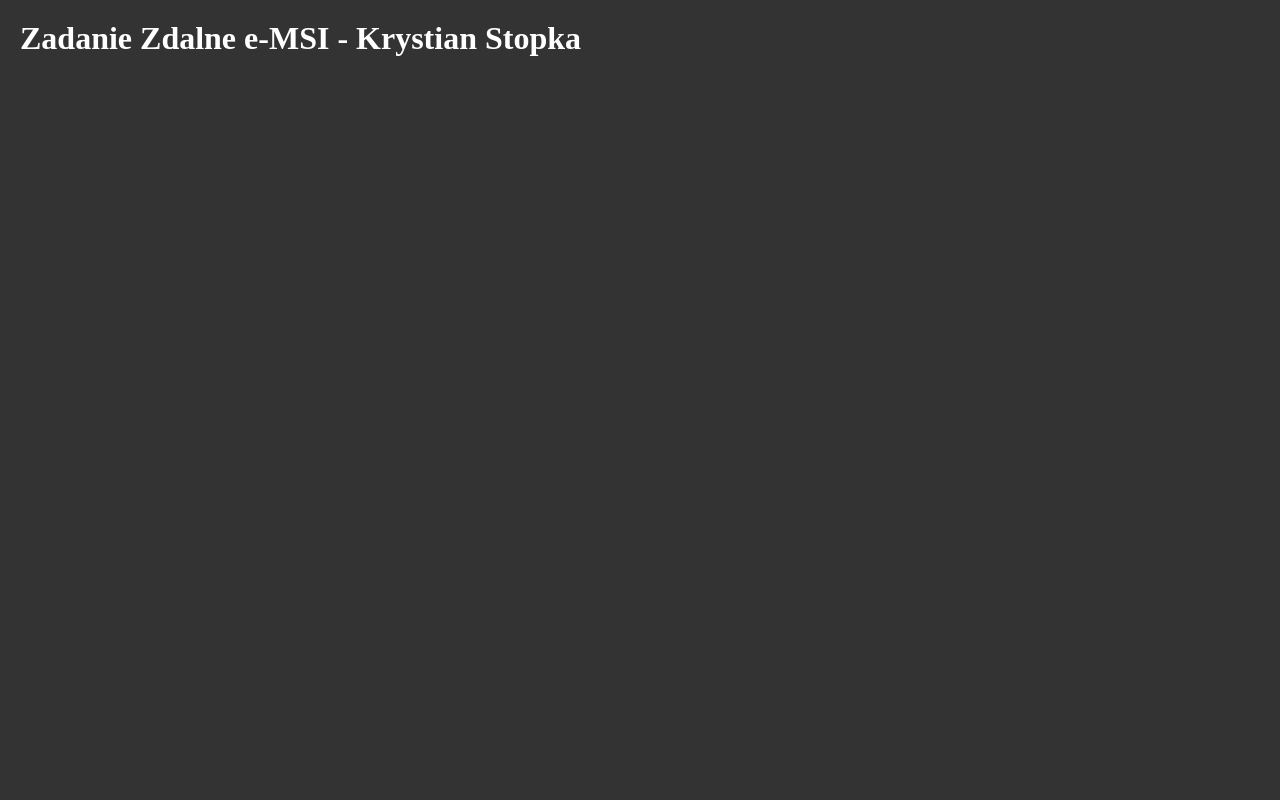
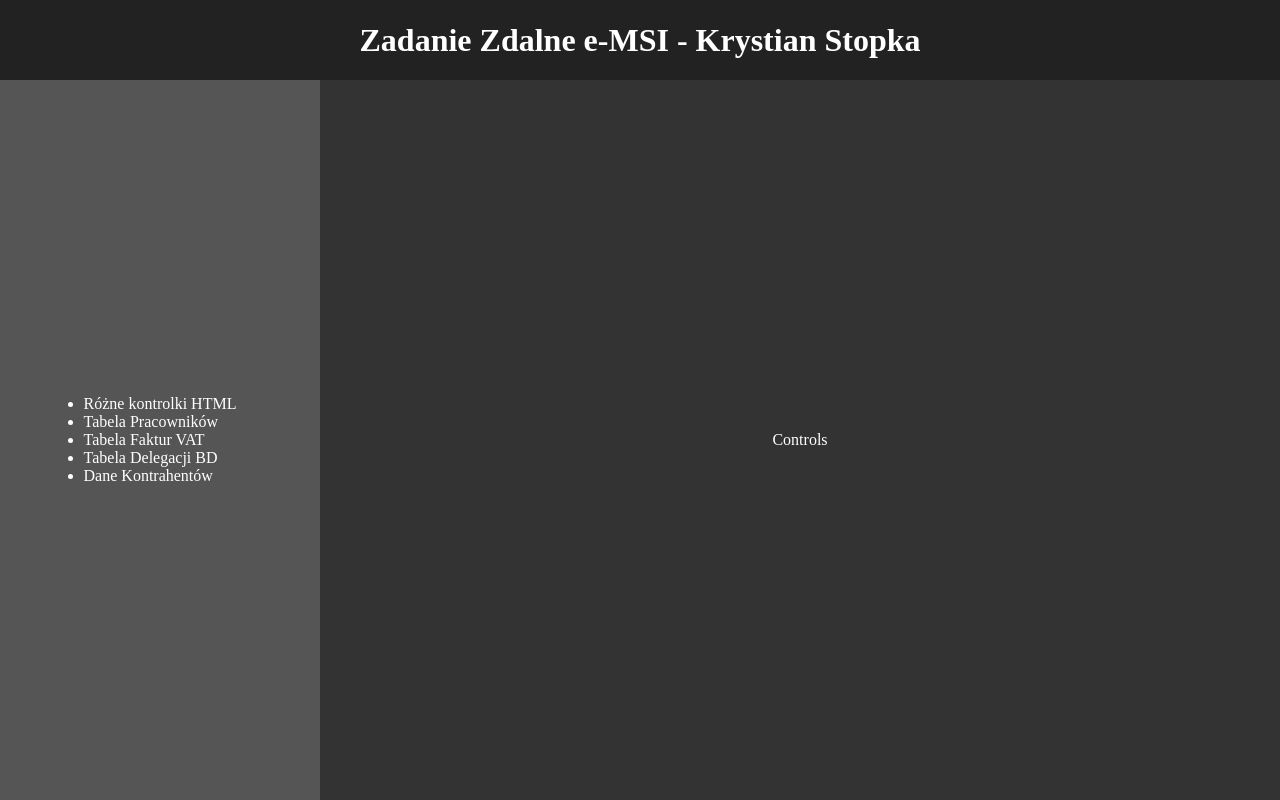
Before and after one commit to kstopka/zadanie_zdalne_e_msi, a React (Create React App) app: page /controls in a window 1280 px wide. Built offline with nearby package versions, Linux system fonts and the light colour scheme.

Commit message:
install react router, css on basic page

```diff
--- a/package.json
+++ b/package.json
@@ -12,6 +12,7 @@
     "@types/react-dom": "^17.0.11",
     "react": "^17.0.2",
     "react-dom": "^17.0.2",
+    "react-router-dom": "^5.3.0",
     "react-scripts": "4.0.3",
     "typescript": "^4.5.2",
     "web-vitals": "^1.1.2"
@@ -39,5 +40,8 @@
       "last 1 firefox version",
       "last 1 safari version"
     ]
+  },
+  "devDependencies": {
+    "@types/react-router-dom": "^5.3.2"
   }
 }
--- a/src/App.tsx
+++ b/src/App.tsx
@@ -1,13 +1,55 @@
 import * as React from "react";
 import { FunctionComponent } from "react";
+import { BrowserRouter as Router, Switch, Route, Link } from "react-router-dom";
+import Home from "./components/Home";
+import Controls from "./components/Controls";
 
 interface AppProps {}
 
 const App: FunctionComponent<AppProps> = () => {
     return (
-        <div className="wrapper">
-            <h1>Zadanie Zdalne e-MSI - Krystian Stopka</h1>
-        </div>
+        <Router>
+            <div className="wrapper">
+                <header>
+                    <Link to="/">
+                        <h1>Zadanie Zdalne e-MSI - Krystian Stopka</h1>
+                    </Link>
+                </header>
+                <section className="content">
+                    <div className="lewy">
+                        <nav>
+                            <ul>
+                                <li>
+                                    <Link to="/controls">Różne kontrolki HTML</Link>
+                                </li>
+                                <li>
+                                    <Link to="/">Tabela Pracowników</Link>
+                                </li>
+                                <li>
+                                    <Link to="/">Tabela Faktur VAT</Link>
+                                </li>
+                                <li>
+                                    <Link to="/">Tabela Delegacji BD</Link>
+                                </li>
+                                <li>
+                                    <Link to="/">Dane Kontrahentów</Link>
+                                </li>
+                            </ul>
+                        </nav>
+                    </div>
+                    <div className="prawy">
+                        <Switch>
+                            <Route path="/" exact>
+                                <Home />
+                            </Route>
+                            <Route path="/controls">
+                                <Controls />
+                            </Route>
+                        </Switch>
+                    </div>
+                </section>
+            </div>
+        </Router>
     );
 };
 
--- /dev/null
+++ b/src/components/Controls.tsx
@@ -0,0 +1,10 @@
+import * as React from "react";
+import { FunctionComponent } from "react";
+
+interface ControlsProps {}
+
+const Controls: FunctionComponent<ControlsProps> = () => {
+    return <div className="controls">Controls</div>;
+};
+
+export default Controls;
--- /dev/null
+++ b/src/components/Home.tsx
@@ -0,0 +1,10 @@
+import * as React from "react";
+import { FunctionComponent } from "react";
+
+interface HomeProps {}
+
+const Home: FunctionComponent<HomeProps> = () => {
+    return <div className="home">{<h1>Home:</h1>}</div>;
+};
+
+export default Home;
--- a/src/index.css
+++ b/src/index.css
@@ -6,11 +6,70 @@
 }
 
 body {
-  background-color: #333;
-  color: white;
+  color: #fff;
 }
 
 h1 {
   padding: 20px;
 }
+
+a {
+  color: #fff;
+  text-decoration: none;
+}
+
+.wrapper {
+  height: 100vh;
+}
+
+.wrapper header {
+  display: -webkit-box;
+  display: -ms-flexbox;
+  display: flex;
+  -webkit-box-pack: center;
+      -ms-flex-pack: center;
+          justify-content: center;
+  -webkit-box-align: center;
+      -ms-flex-align: center;
+          align-items: center;
+  width: 100%;
+  height: 10vh;
+  background-color: #222;
+}
+
+.wrapper .content {
+  display: -webkit-box;
+  display: -ms-flexbox;
+  display: flex;
+}
+
+.wrapper .content .lewy {
+  display: -webkit-box;
+  display: -ms-flexbox;
+  display: flex;
+  -webkit-box-pack: center;
+      -ms-flex-pack: center;
+          justify-content: center;
+  -webkit-box-align: center;
+      -ms-flex-align: center;
+          align-items: center;
+  width: 25vw;
+  height: 90vh;
+  background-color: #555;
+}
+
+.wrapper .content .prawy {
+  display: -webkit-box;
+  display: -ms-flexbox;
+  display: flex;
+  -webkit-box-pack: center;
+      -ms-flex-pack: center;
+          justify-content: center;
+  -webkit-box-align: center;
+      -ms-flex-align: center;
+          align-items: center;
+  width: 75vw;
+  height: 90vh;
+  background-color: #333;
+}
 /*# sourceMappingURL=index.css.map */
--- a/src/index.sass
+++ b/src/index.sass
@@ -4,8 +4,45 @@
     box-sizing: 0
 
 body
-    background-color: #333
-    color: white
+    // background-color: #333
+    color: #fff
 
 h1
     padding: 20px
+
+a
+    color: #fff
+    text-decoration: none
+
+.wrapper
+    height: 100vh
+
+    header
+        display: flex
+        justify-content: center
+        align-items: center
+
+        width: 100%
+        height: 10vh
+
+        background-color: #222
+    .content
+        display: flex
+        .lewy
+            display: flex
+            justify-content: center
+            align-items: center
+
+            width: 25vw
+            height: 90vh
+
+            background-color: #555
+        .prawy
+            display: flex
+            justify-content: center
+            align-items: center
+
+            width: 75vw
+            height: 90vh
+
+            background-color: #333
```
Also changed, not shown: 2 other files (tests, documents, lock files or other folders).
